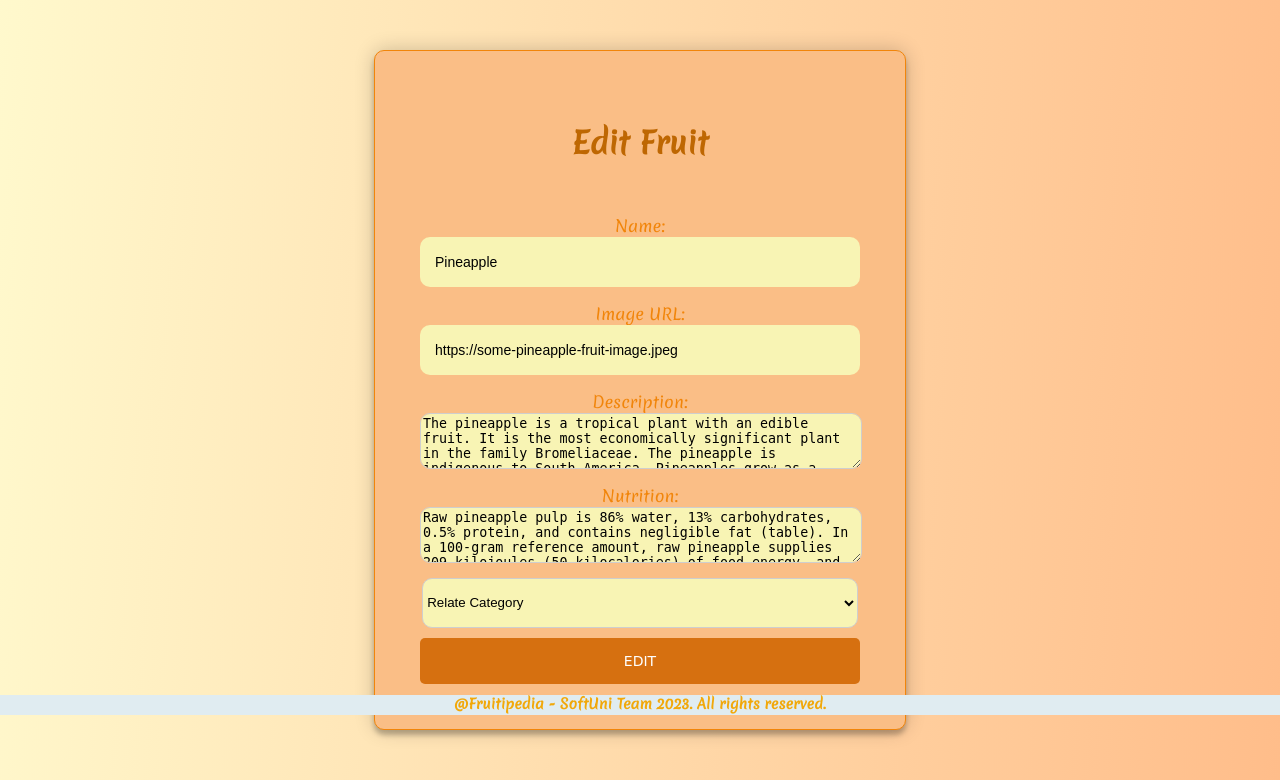
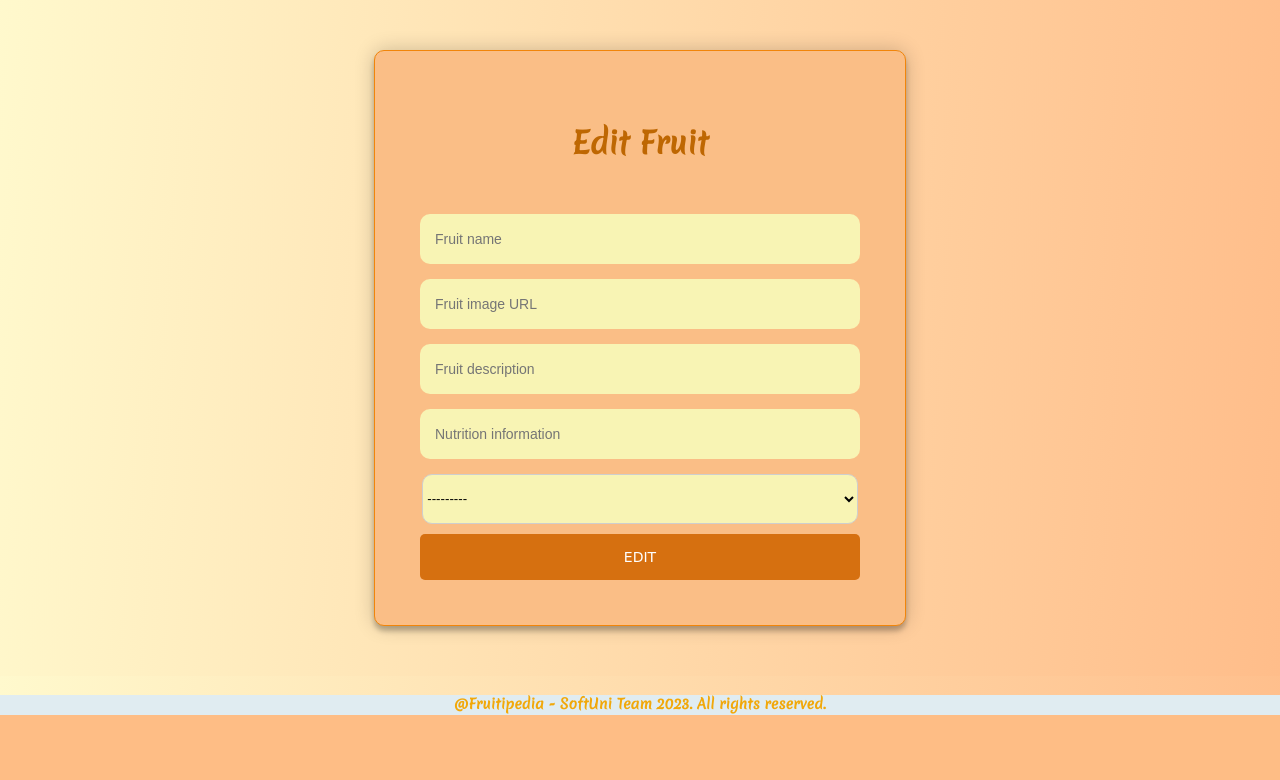
Before and after one commit to Yaneww11/FruitipediaApp, a Django app: template templates/fruits/edit-fruit.html in a window 1280 px wide. Shown: the part 85-865 px from the top of the page. After the commit the page ends 800 px from the top, so only its background shows below. Run offline with Django 5.2, Linux system fonts and the light colour scheme; the template is opened without the code that fills it: values that come from a table or form of the project are taken from there, others are empty.

Commit message:
Improve edit fruit

```diff
--- a/FruitipediaApp/fruits/forms.py
+++ b/FruitipediaApp/fruits/forms.py
@@ -38,3 +38,7 @@ class FruitBaseForm(forms.ModelForm):
 
 class FruitCreateForm(FruitBaseForm):
     pass
+
+
+class FruitEditForm(FruitBaseForm):
+    pass
--- a/templates/fruits/details-fruit.html
+++ b/templates/fruits/details-fruit.html
@@ -29,8 +29,8 @@
 
             <!--Edit and Delete buttons -->
             <div id="action-buttons">
-                <a href="#" id="edit-btn">Edit</a>
-                <a href="#" id="delete-btn">Delete</a>
+                <a href="{% url 'edit_fruit' fruit.pk%}" id="edit-btn">Edit</a>
+                <a href="{% url 'delete_fruit' fruit.pk%}" id="delete-btn">Delete</a>
             </div>
         </div>
     </div>
--- a/templates/fruits/edit-fruit.html
+++ b/templates/fruits/edit-fruit.html
@@ -6,44 +6,10 @@
 <section id="edit">
     <div class="form">
         <h2>Edit Fruit</h2>
-        <form class="edit-form">
-            <label for="name">Name:</label>
-            <input
-                    type="text"
-                    name="name"
-                    id="name"
-                    value="Pineapple"
-            />
-            <label for="Fruit-image">Image URL:</label>
-            <input
-                    type="url"
-                    name="imageUrl"
-                    id="Fruit-image"
-                    value="https://some-pineapple-fruit-image.jpeg"
-            />
-            <label for="fruit-description">Description:</label>
-            <textarea
-                    id="fruit-description"
-                    name="description"
-                    rows="10"
-                    cols="50"
-            >The pineapple is a tropical plant with an edible fruit. It is the most economically significant plant in the family Bromeliaceae. The pineapple is indigenous to South America. Pineapples grow as a small shrub, the individual flowers of the unpollinated plant fuse to form a multiple fruit. The plant is normally propagated from the offset produced at the top of the fruit, or from a side shoot, and typically matures within a year.</textarea>
-            <label for="fruit-nutrition">Nutrition:</label>
-            <textarea
-                    id="fruit-nutrition"
-                    name="nutrition"
-                    rows="10"
-                    cols="50"
-            >Raw pineapple pulp is 86% water, 13% carbohydrates, 0.5% protein, and contains negligible fat (table). In a 100-gram reference amount, raw pineapple supplies 209 kilojoules (50 kilocalories) of food energy, and is a rich source of manganese (44% Daily Value, DV) and vitamin C (58% DV), but otherwise contains no micronutrients in significant amounts.</textarea>
-
-            <select name="category" required="" id="id_category">
-                <option value="" selected="">Relate Category</option>
-
-                <option value="1">edible fruit</option>
-
-            </select>
-
+        <form class="edit-form" method="post" action="{% url 'edit_fruit' fruit.pk %}">
+            {{ form }}
             <button type="submit">Edit</button>
+            {% csrf_token %}
         </form>
     </div>
 </section>
```
Also changed, not shown: FruitipediaApp/fruits/views.py (+17 -2 lines).
